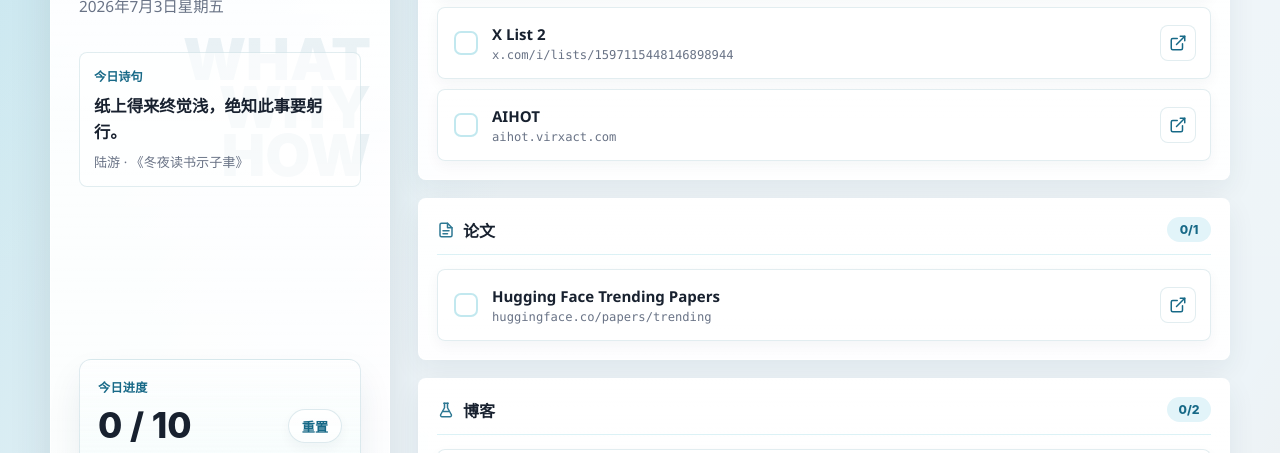
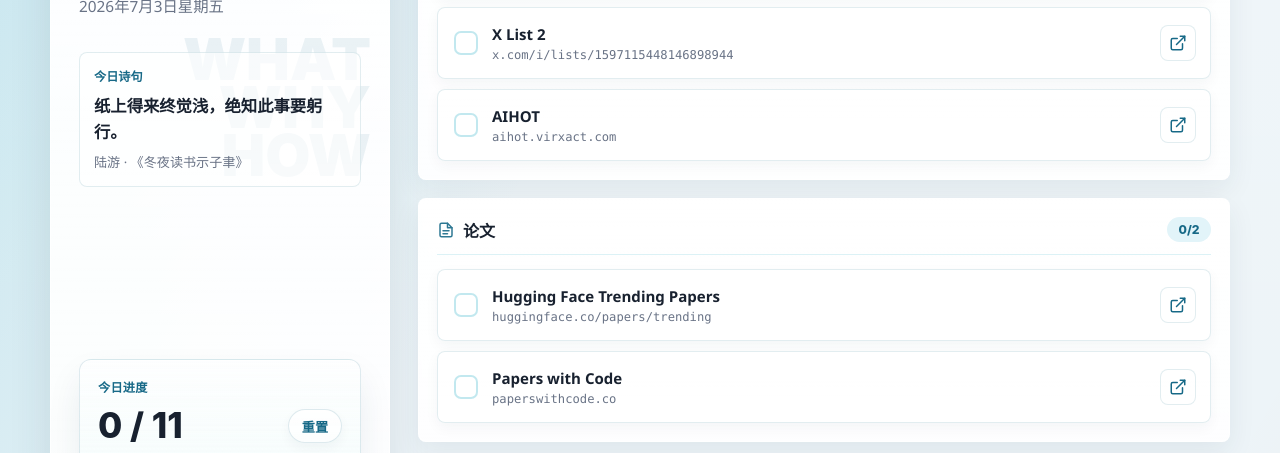
Before and after one commit to zeztzchen/daily-llm-board, a plain HTML site: page index.html in a window 1280 px wide. Shown: the part 313-766 px from the top of the page. Drawn offline with Linux system fonts and the light colour scheme; no server answers.

Commit message:
Add Papers with Code source

```diff
--- a/index.html
+++ b/index.html
@@ -24,7 +24,7 @@
         <div class="progress-block" aria-label="Reading progress">
           <p class="progress-kicker">今日进度</p>
           <div class="progress-head">
-            <span id="progressText">0 / 10</span>
+            <span id="progressText">0 / 11</span>
             <button class="reset-button" id="resetButton" type="button">重置</button>
           </div>
           <div class="progress-track" aria-hidden="true">
@@ -99,7 +99,7 @@
           <section class="source-group" aria-labelledby="paperTitle">
             <div class="group-title">
               <h3 id="paperTitle">论文</h3>
-              <span class="count" data-count-for="paper">0/1</span>
+              <span class="count" data-count-for="paper">0/2</span>
             </div>
             <div class="item-list">
               <div class="source-item">
@@ -112,6 +112,18 @@
                   <a href="https://huggingface.co/papers/trending">huggingface.co/papers/trending</a>
                 </span>
                 <a class="open-link" href="https://huggingface.co/papers/trending" target="_blank" rel="noreferrer" aria-label="打开 Hugging Face Trending Papers" title="打开 Hugging Face Trending Papers"></a>
+              </div>
+
+              <div class="source-item">
+                <input id="source-papers-with-code" type="checkbox" data-group="paper" data-key="papers-with-code" />
+                <label class="source-toggle" for="source-papers-with-code">
+                  <span class="checkmark"></span>
+                </label>
+                <span class="item-copy">
+                  <strong>Papers with Code</strong>
+                  <a href="https://paperswithcode.co/">paperswithcode.co</a>
+                </span>
+                <a class="open-link" href="https://paperswithcode.co/" target="_blank" rel="noreferrer" aria-label="打开 Papers with Code" title="打开 Papers with Code"></a>
               </div>
             </div>
           </section>
```
Also changed, not shown: 2 other files.
